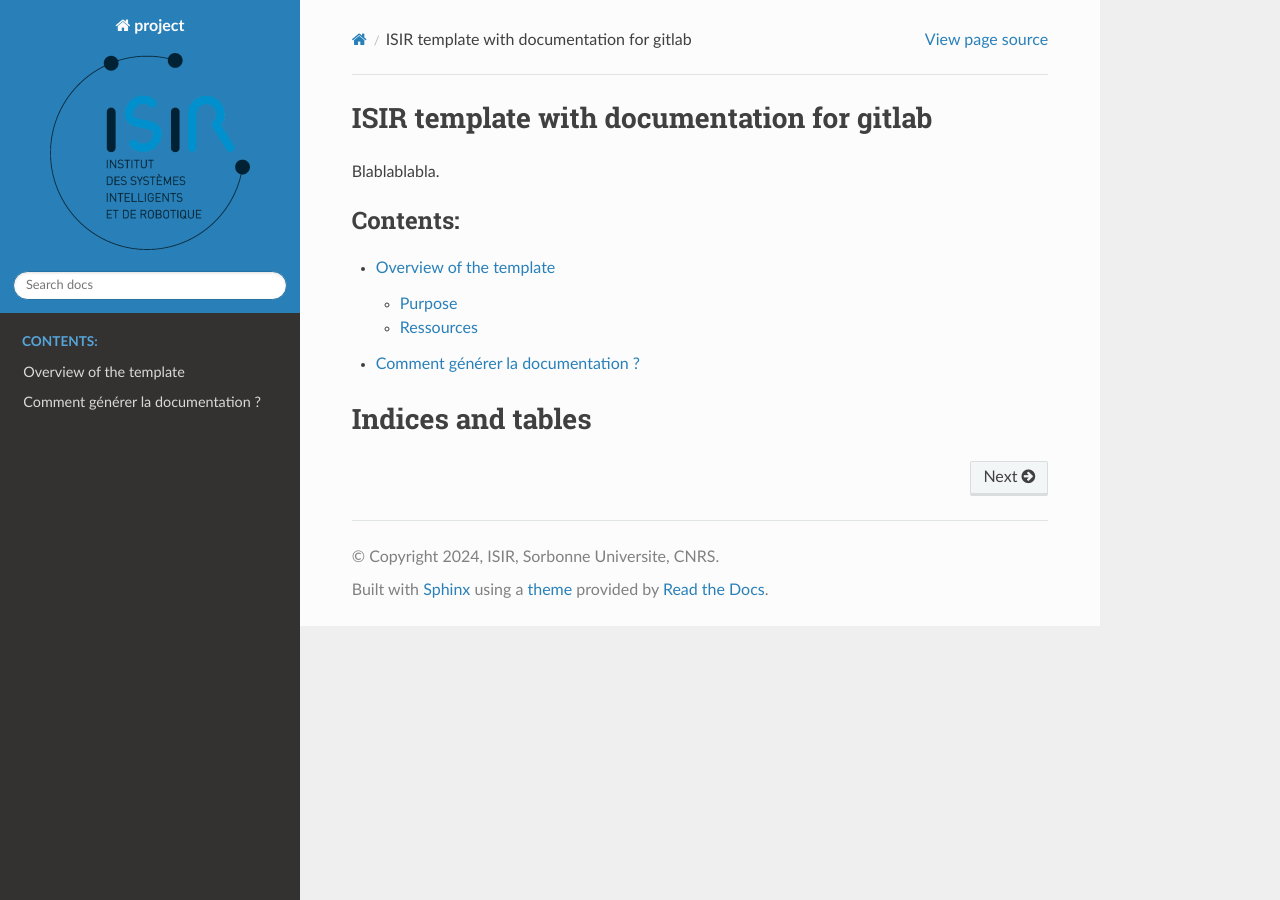
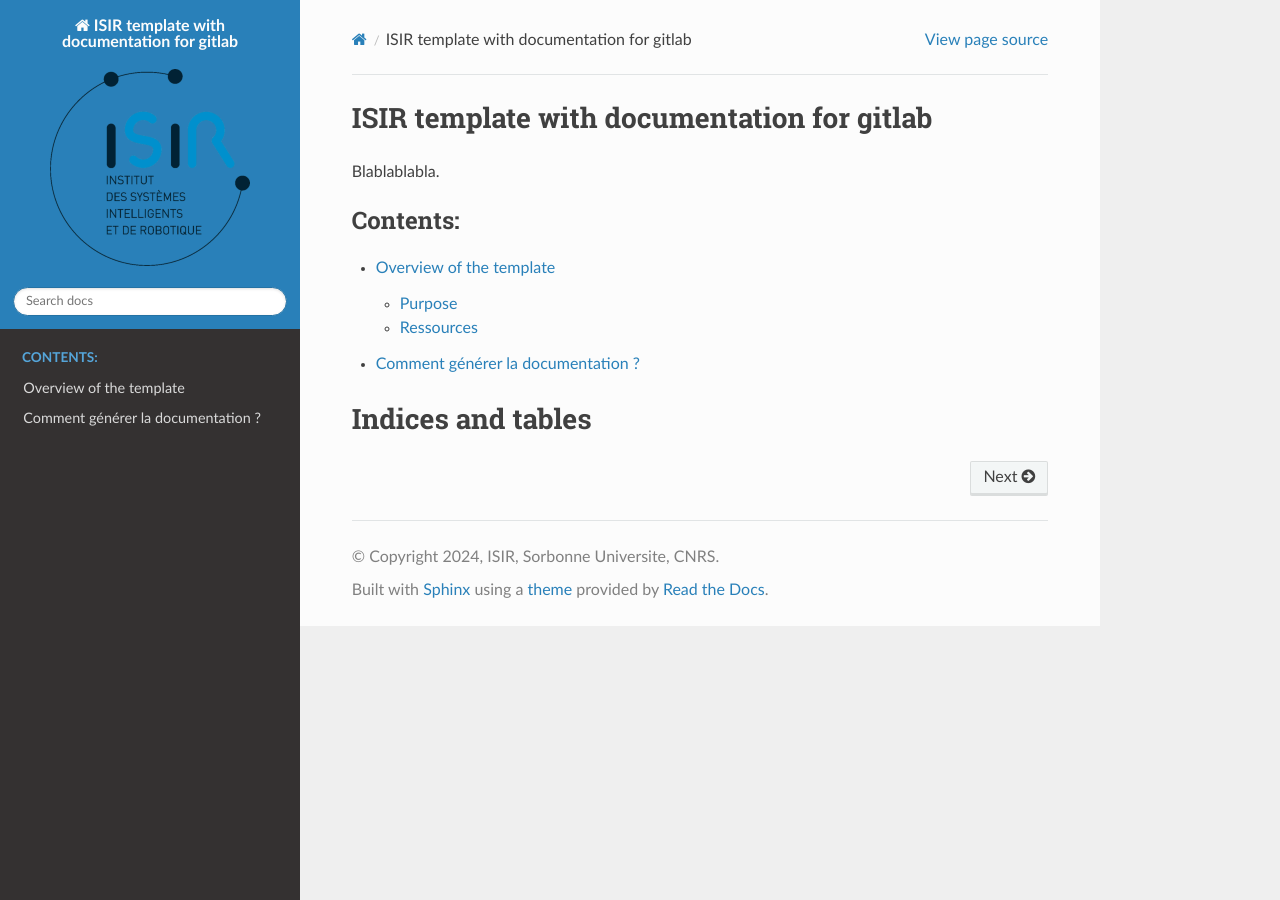
Before and after one commit to baaluidnrey/template-sphinx, a Sphinx documentation site: the page built from documentation/index.rst, in a window 1280 px wide. Built offline with Sphinx 7.4.7 and the Read the Docs theme 2.0.0, drawn with Linux system fonts in a browser that asks for light colours.

Commit message:
changement nom du projet

```diff
--- a/documentation/conf.py
+++ b/documentation/conf.py
@@ -18,7 +18,7 @@
 
 # -- Project information -----------------------------------------------------
 
-project = 'project'
+project = 'ISIR template with documentation for gitlab'
 copyright = '2024, ISIR, Sorbonne Universite, CNRS'
 author = 'Author'
 release = '0.1'
```
